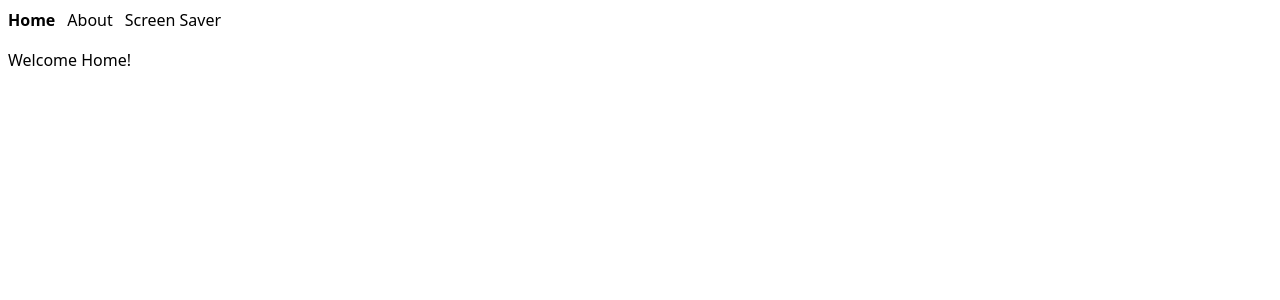
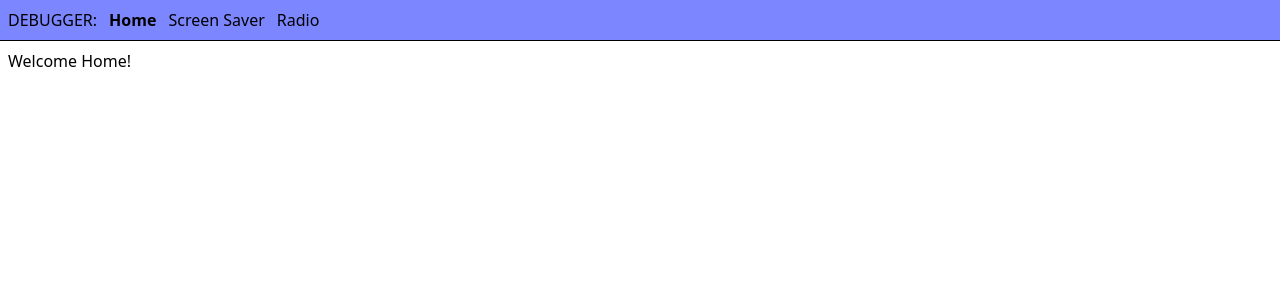
Before and after one commit to Sumis34/tunehub, a React (Vite) app in the folder apps/ui/: page / in a window 1280 px wide. Shown: the top 300 px of the page. Built offline with nearby package versions, Linux system fonts and the light colour scheme.

Commit message:
feat: enhance debugger nav

```diff
--- a/apps/ui/src/routes/__root.tsx
+++ b/apps/ui/src/routes/__root.tsx
@@ -3,18 +3,21 @@ import { TanStackRouterDevtools } from "@tanstack/react-router-devtools";
 
 const RootLayout = () => (
   <div className="h-screen w-screen">
-    <div className="p-2 gap-3 hidden lg:flex">
+    <div className="p-2 gap-3 hidden lg:flex bg-indigo-400 border-b ">
+      DEBUGGER:
       <Link to="/" className="[&.active]:font-bold">
         Home
       </Link>{" "}
-      <Link to="/about" className="[&.active]:font-bold">
-        About
-      </Link>
       <Link to="/screen-saver" className="[&.active]:font-bold">
         Screen Saver
       </Link>
+      <Link to="/radio" className="[&.active]:font-bold">
+        Radio
+      </Link>
     </div>
-    <Outlet />
+    <div>
+      <Outlet />
+    </div>
     <TanStackRouterDevtools />
   </div>
 );
--- a/apps/ui/src/routes/radio.tsx
+++ b/apps/ui/src/routes/radio.tsx
@@ -81,7 +81,7 @@ function RouteComponent() {
         ></div>
         <img
           src="/noiseTexture.png"
-          className="absolute inset-0 mix-blend-multiply"
+          className="absolute inset-0 mix-blend-multiply w-full h-full object-cover"
           alt="noise texture"
         />
       </div>
```
